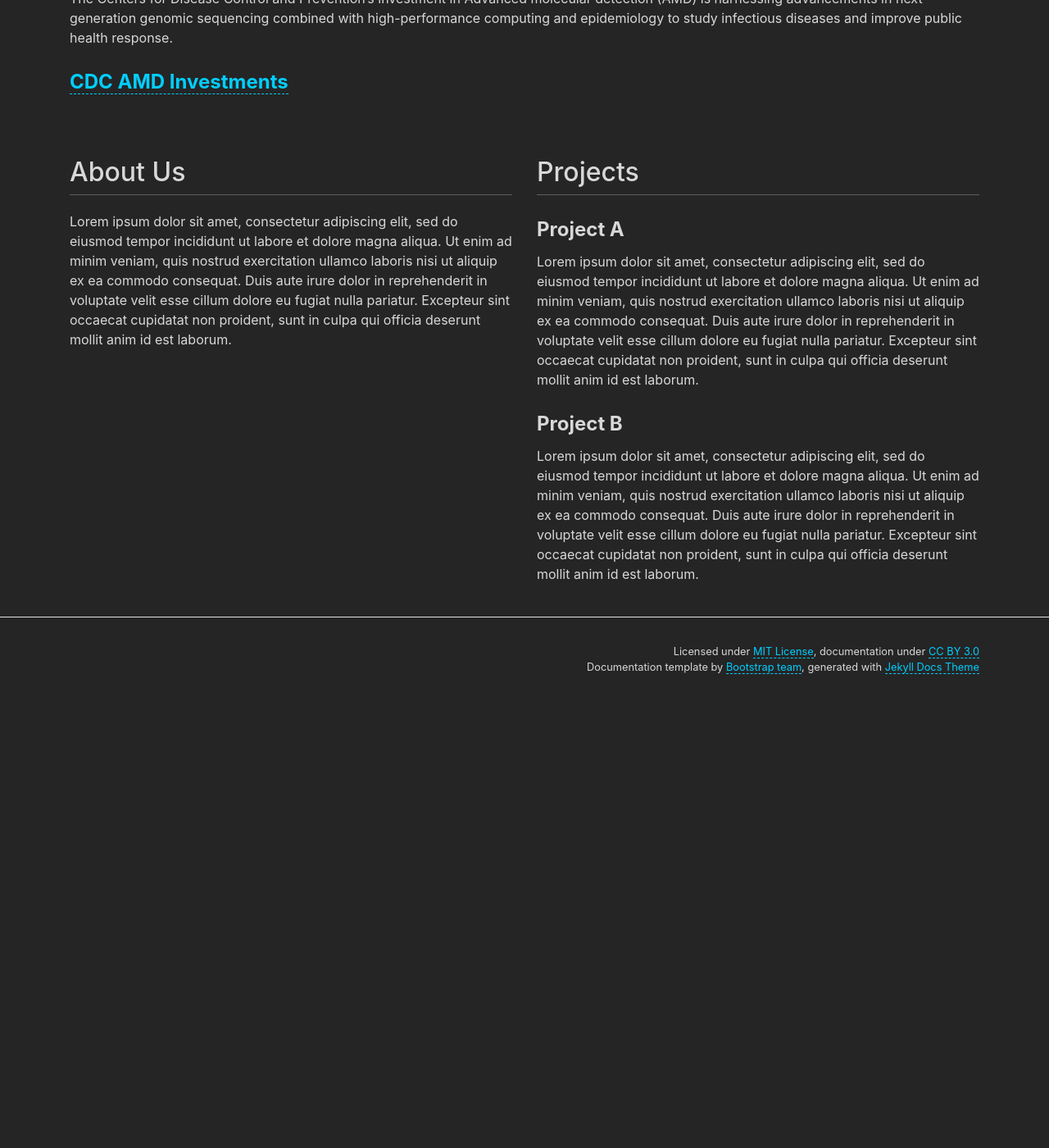
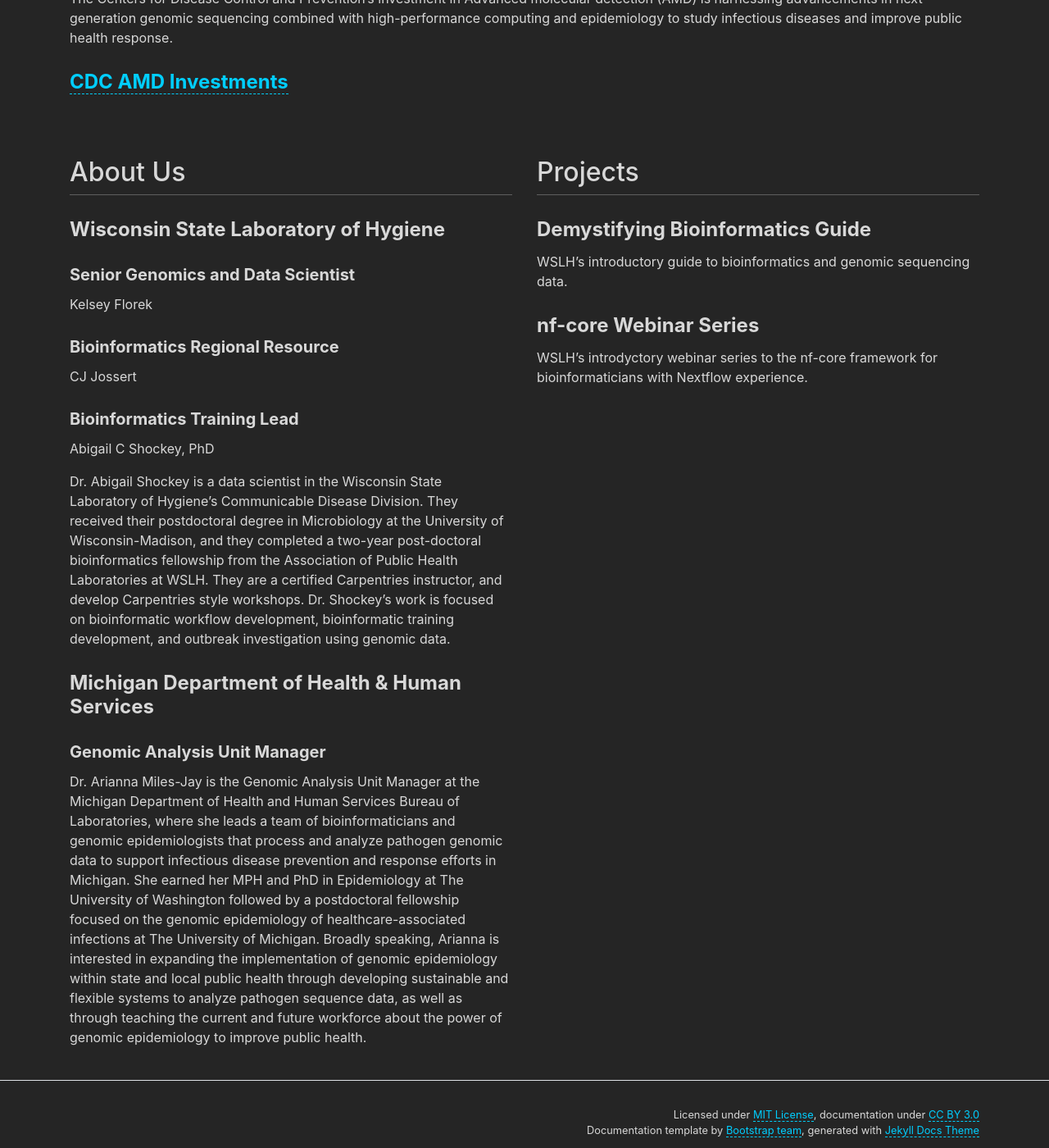
Before and after one commit to StaPH-B/midwest-region, a Jekyll site: the page built from index.md, in a window 1280 px wide and 1400 px high, scrolled down 616 px. Shown: the whole window at 82% size. Built offline with Jekyll 4.4.1, drawn with Linux system fonts in a browser that asks for light colours; nearby versions of some CDN libraries; comment, search, counter and statistics services are not loaded; before the commit the page ends 1463 px from its top, so only the background shows below that.

Commit message:
Updated index with bios and projects

```diff
--- a/index.md
+++ b/index.md
@@ -18,7 +18,27 @@ The Centers for Disease Control and Prevention's investment in Advanced molecula
 ## About Us
 {:.mt-lg-0}
 
-Lorem ipsum dolor sit amet, consectetur adipiscing elit, sed do eiusmod tempor incididunt ut labore et dolore magna aliqua. Ut enim ad minim veniam, quis nostrud exercitation ullamco laboris nisi ut aliquip ex ea commodo consequat. Duis aute irure dolor in reprehenderit in voluptate velit esse cillum dolore eu fugiat nulla pariatur. Excepteur sint occaecat cupidatat non proident, sunt in culpa qui officia deserunt mollit anim id est laborum.
+### Wisconsin State Laboratory of Hygiene
+
+#### Senior Genomics and Data Scientist
+
+Kelsey Florek
+
+#### Bioinformatics Regional Resource
+
+CJ Jossert
+
+#### Bioinformatics Training Lead
+
+Abigail C Shockey, PhD
+
+Dr. Abigail Shockey is a data scientist in the Wisconsin State Laboratory of Hygiene's Communicable Disease Division. They received their postdoctoral degree in Microbiology at the University of Wisconsin-Madison, and they completed a two-year post-doctoral bioinformatics fellowship from the Association of Public Health Laboratories at WSLH. They are a certified Carpentries instructor, and develop Carpentries style workshops. Dr. Shockey’s work is focused on bioinformatic workflow development, bioinformatic training development, and outbreak investigation using genomic data.
+
+### Michigan Department of Health & Human Services
+
+#### Genomic Analysis Unit Manager
+
+Dr. Arianna Miles-Jay is the Genomic Analysis Unit Manager at the Michigan Department of Health and Human Services Bureau of Laboratories, where she leads a team of bioinformaticians and genomic epidemiologists that process and analyze pathogen genomic data to support infectious disease prevention and response efforts in Michigan. She earned her MPH and PhD in Epidemiology at The University of Washington followed by a postdoctoral fellowship focused on the genomic epidemiology of healthcare-associated infections at The University of Michigan. Broadly speaking, Arianna is interested in expanding the implementation of genomic epidemiology within state and local public health through developing sustainable and flexible systems to analyze pathogen sequence data, as well as through teaching the current and future workforce about the power of genomic epidemiology to improve public health.
 
 </div>
 <div class="col-lg-6" markdown="1">
@@ -26,10 +46,11 @@ Lorem ipsum dolor sit amet, consectetur adipiscing elit, sed do eiusmod tempor i
 ## Projects
 {:.mt-lg-0}
 
-### Project A
-Lorem ipsum dolor sit amet, consectetur adipiscing elit, sed do eiusmod tempor incididunt ut labore et dolore magna aliqua. Ut enim ad minim veniam, quis nostrud exercitation ullamco laboris nisi ut aliquip ex ea commodo consequat. Duis aute irure dolor in reprehenderit in voluptate velit esse cillum dolore eu fugiat nulla pariatur. Excepteur sint occaecat cupidatat non proident, sunt in culpa qui officia deserunt mollit anim id est laborum.
+### Demystifying Bioinformatics Guide
+WSLH's introductory guide to bioinformatics and genomic sequencing data.
 
-### Project B
-Lorem ipsum dolor sit amet, consectetur adipiscing elit, sed do eiusmod tempor incididunt ut labore et dolore magna aliqua. Ut enim ad minim veniam, quis nostrud exercitation ullamco laboris nisi ut aliquip ex ea commodo consequat. Duis aute irure dolor in reprehenderit in voluptate velit esse cillum dolore eu fugiat nulla pariatur. Excepteur sint occaecat cupidatat non proident, sunt in culpa qui officia deserunt mollit anim id est laborum.
+### nf-core Webinar Series
+WSLH's introdyctory webinar series to the nf-core framework for bioinformaticians with Nextflow experience.
+
 </div>
 </div>
```
